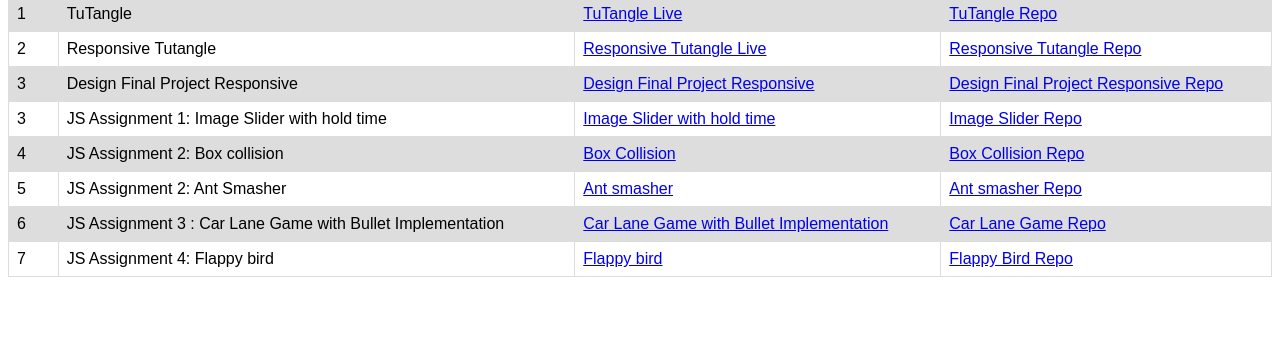
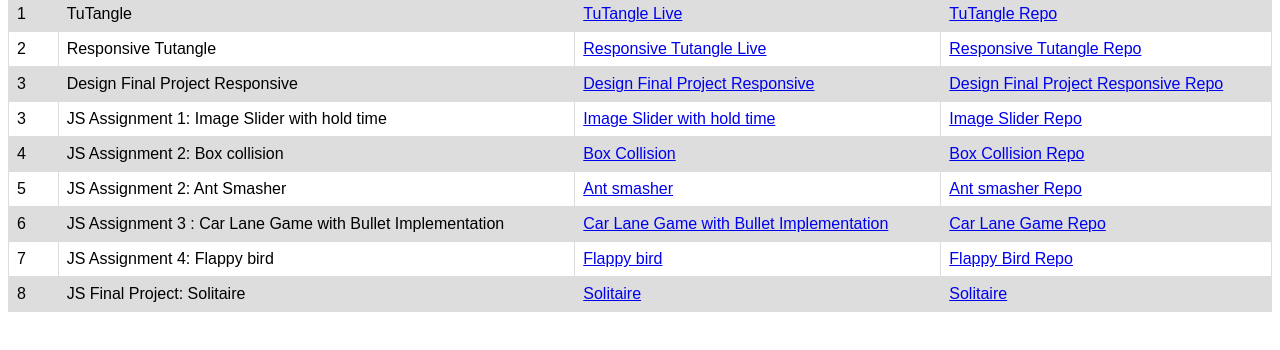
Before and after one commit to bharatrajjoshi/bharatrajjoshi.github.io, a plain HTML site: page index.html in a window 1280 px wide. Shown: the part 278-628 px from the top of the page. Drawn offline with Linux system fonts and the light colour scheme.

Commit message:
Update index.html

```diff
--- a/index.html
+++ b/index.html
@@ -76,7 +76,11 @@
                <td><a target="_blank" href="https://github.com/bharatrajjoshi/bharatrajjoshi.github.io/tree/main/JS%20Assignment%205%20Flappy%20bird">Flappy Bird Repo </a></td>
                </tr>
 
-
+ <td>8</td>
+                <td>JS Final Project: Solitaire  </td>
+                <td><a target="_blank" href="JS%20Final%20project-Solitaire/index.html">Solitaire</a></td>
+               <td><a target="_blank" href="https://github.com/bharatrajjoshi/bharatrajjoshi.github.io/tree/main/JS%20Final%20project-Solitaire">Solitaire </a></td>
+               </tr>
           </table>
       </div>
     </div>
```
